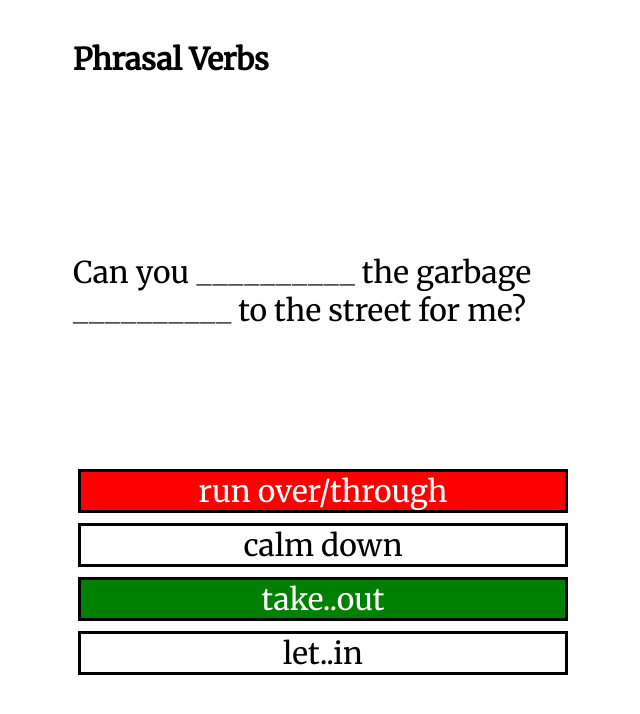
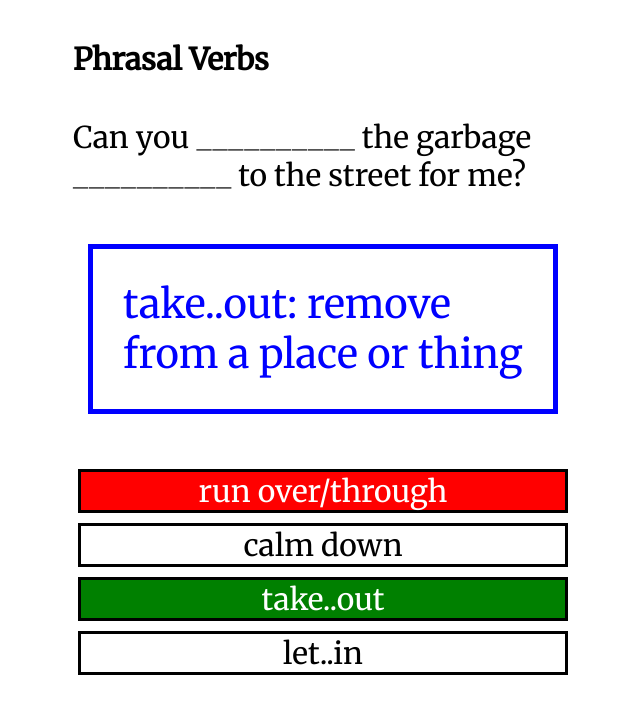
Before and after one commit to sivakar12/phrasal-verbs, a React (Create React App) app: page / in a window 1280 px wide. Both pictures are taken after a click on the element "run over/through". Shown: the top 714 px of the page, without its empty margins (317-957 px from the left). Built offline with nearby package versions, Linux system fonts and the light colour scheme.

Commit message:
Make it show definition on wrong answer

```diff
--- a/src/App.js
+++ b/src/App.js
@@ -5,7 +5,7 @@ import { getNextQuestionAndAnswers } from './utils';
 
 
 function App() {
-  const [{ question, answers, correctAnswer }, setQuestion] = useState(getNextQuestionAndAnswers(data, null))
+  const [{ question, answers, correctAnswer, meaning }, setQuestion] = useState(getNextQuestionAndAnswers(data, null))
 
   const [correctCount, setCorrectCount] = useState(0)
   const [doneCount, setDoneCount] = useState(0)
@@ -38,6 +38,7 @@ function App() {
     <Prompt
       question={question}
       options={answers}
+      meaning={meaning}
       correctAnswer={correctAnswer}
       answerClicked={answerClicked}
       onComplete={handleOnComplete}
--- a/src/Prompt.js
+++ b/src/Prompt.js
@@ -30,6 +30,18 @@ const buttonStyle = {
   justifyContent: 'center',
 }
 
+const meaningStyle = {
+  fontSize: '40px',
+  color: 'blue',
+  border: '5px solid blue',
+  width: '80%',
+  margin: 'auto',
+  display: 'flex',
+  alignItems: 'center',
+  justifyContent: 'center',
+  padding: '30px'
+}
+
 const Prompt = props => {
   const makeClickHandler = (index) => {
     return () => {
@@ -51,6 +63,9 @@ const Prompt = props => {
     <div style={promptStyle}>
       <h4>Phrasal Verbs</h4>
       <div>{props.question}</div>
+      {(props.answerClicked !== null && props.answerClicked !== props.correctAnswer) && <div style={meaningStyle}>
+        {props.options[props.correctAnswer]}: {props.meaning}
+      </div>}
       <div style={optionsStyle}>
         {
           props.options.map((option, i) =>
@@ -66,6 +81,7 @@ Prompt.propTypes = {
   question: PropTypes.string,
   options: PropTypes.arrayOf(PropTypes.string),
   correctAnswer: PropTypes.number,
+  meaning: PropTypes.string,
   onComplete: PropTypes.func
 };
 
--- a/src/utils.js
+++ b/src/utils.js
@@ -12,10 +12,12 @@ const getNextQuestionAndAnswers = (data, history) => {
 
     const question = data[questionIndex]['example_with_blanks']
     const answers = answersIndices.map(i => data[i]['example_answer'])
+    const meaning = data[questionIndex]['meaning']
     return {
       question,
       answers,
-      correctAnswer
+      correctAnswer,
+      meaning
     }
   }
 }
```
